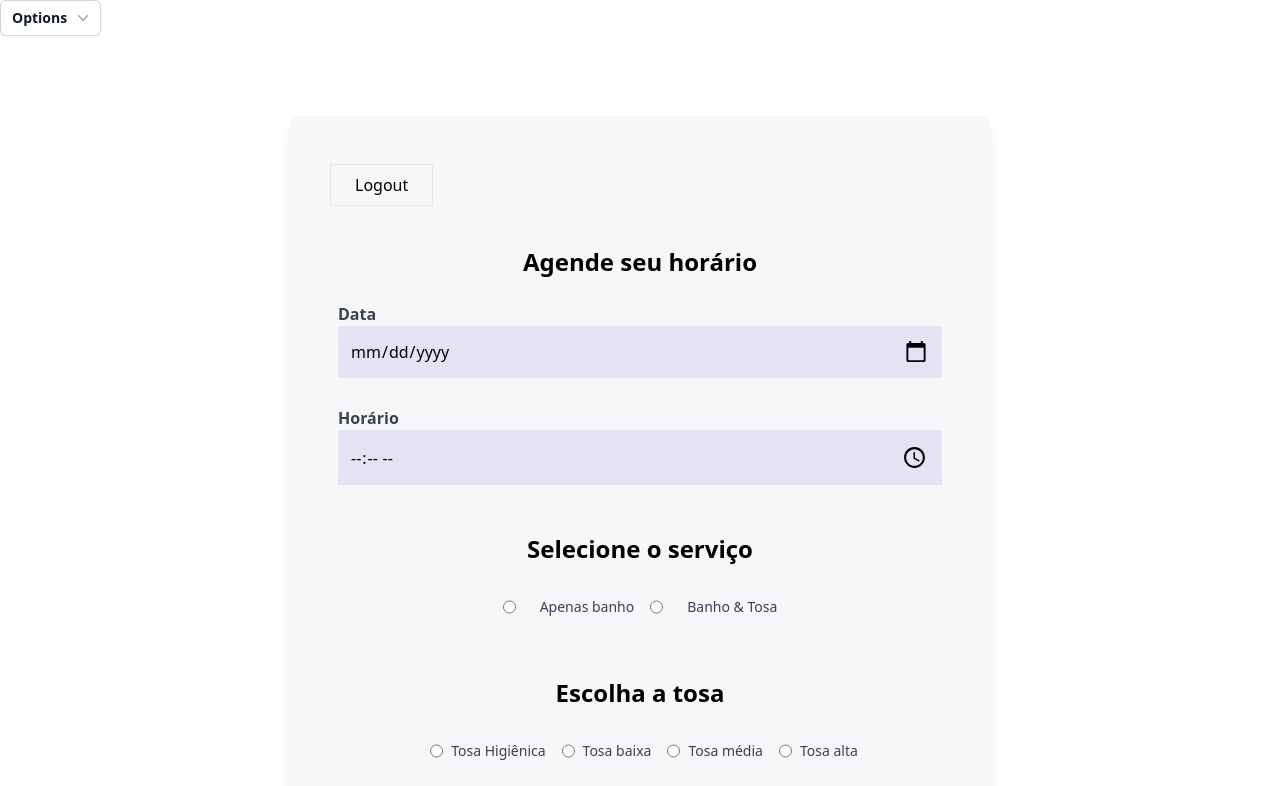
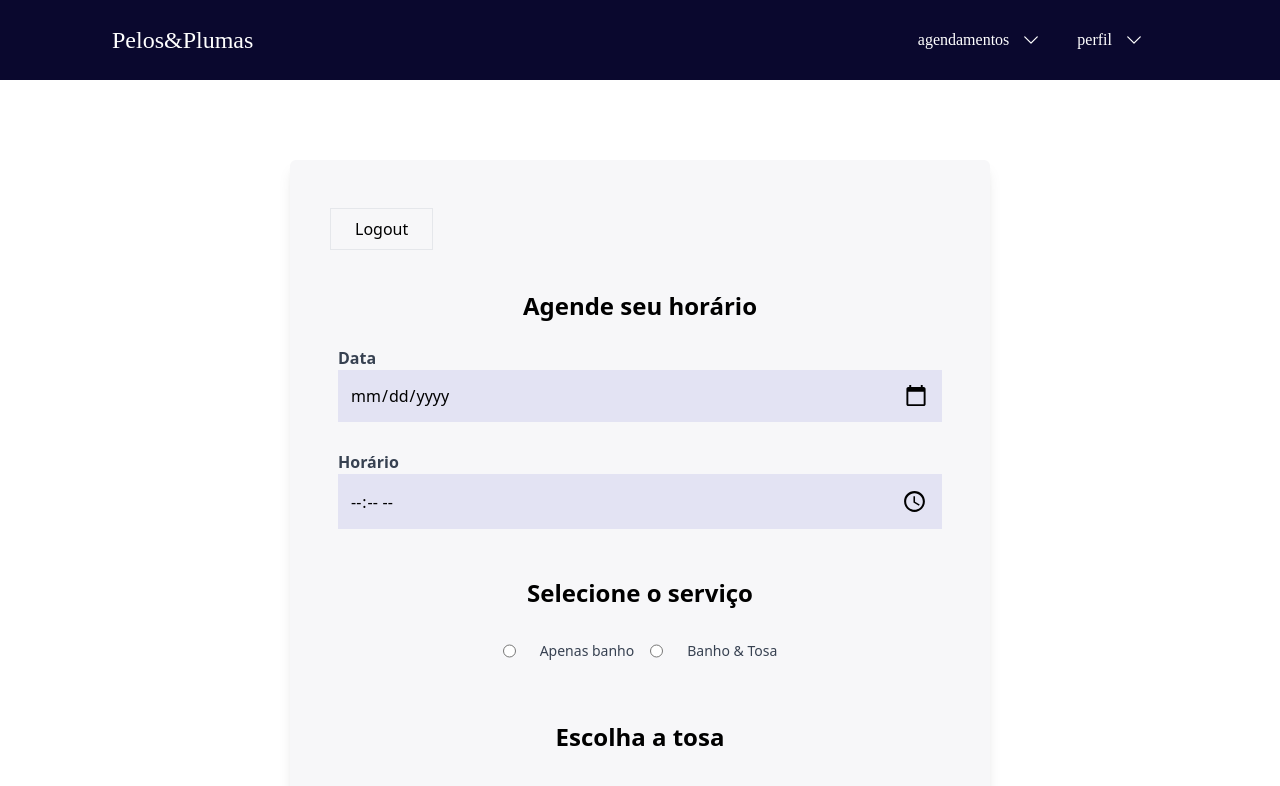
Before and after one commit to pamlotusia/impacta-petshop, a React (Create React App) app: page /home in a window 1280 px wide. Shown: the top 786 px of the page. Built offline with nearby package versions, Linux system fonts and the light colour scheme; no server answers; sample sign-in values are in the browser's storage.

Commit message:
navbar estilizado e funcionando falta agora: - adicionar função de sair ao botao - criar rotas das paginas

```diff
--- a/src/components/Navbar.jsx
+++ b/src/components/Navbar.jsx
@@ -1,7 +1,7 @@
 import React from 'react'
 import { Fragment } from 'react'
 import { Menu, Transition } from '@headlessui/react'
-import { ChevronDownIcon } from '@heroicons/react/20/solid'
+import { ChevronDownIcon } from '@heroicons/react/24/solid'
 
 function classNames(...classes) {
   return classes.filter(Boolean).join(' ')
@@ -9,14 +9,15 @@ function classNames(...classes) {
 
 const Navbar = () => {
   return (
-    <div>
-      <ul>
+    <div className='w-full h-20 flex  justify-between items-center px-8 text-white bg-[#0A082E] font-poppins'>
+      <h1 className='text-2xl font-medium ml-20'>Pelos&Plumas</h1>
+      <ul className='flex mr-20'>
         <li>
         <Menu as="div" className="relative inline-block text-left">
       <div>
-        <Menu.Button className="inline-flex w-full justify-center gap-x-1.5 rounded-md bg-white px-3 py-2 text-sm font-semibold text-gray-900 shadow-sm ring-1 ring-inset ring-gray-300 hover:bg-gray-50">
-          Options
-          <ChevronDownIcon className="-mr-1 h-5 w-5 text-gray-400" aria-hidden="true" />
+        <Menu.Button className="flex w-full justify-center items-center px-3 py-2 text-md">
+          agendamentos
+          <ChevronDownIcon className="mx-3 h-5 w-5 text-white" aria-hidden="true" />
         </Menu.Button>
       </div>
 
@@ -37,10 +38,78 @@ const Navbar = () => {
                   href="#"
                   className={classNames(
                     active ? 'bg-gray-100 text-gray-900' : 'text-gray-700',
-                    'block px-4 py-2 text-sm'
+                    'block px-4 py-2 text-md'
                   )}
                 >
-                  Account settings
+                  Histórico
+                </a>
+              )}
+            </Menu.Item>
+
+            <Menu.Item>
+              {({ active }) => (
+                <a
+                  href="#"
+                  className={classNames(
+                    active ? 'bg-gray-100 text-gray-900' : 'text-gray-700',
+                    'block px-4 py-2 text-md'
+                  )}
+                >
+                  Novo agendamento
+                </a>
+              )}
+            </Menu.Item>
+
+          </div>
+        </Menu.Items>
+      </Transition>
+    </Menu>
+        </li>
+
+        <li>
+        <Menu as="div" className="relative inline-block text-left">
+      <div>
+        <Menu.Button className="flex w-full justify-center items-center gap-x-1. px-3 py-2 text-md">
+          perfil
+          <ChevronDownIcon className="mx-3 h-5 w-5 text-white" aria-hidden="true" />
+        </Menu.Button>
+      </div>
+
+      <Transition
+        as={Fragment}
+        enter="transition ease-out duration-100"
+        enterFrom="transform opacity-0 scale-95"
+        enterTo="transform opacity-100 scale-100"
+        leave="transition ease-in duration-75"
+        leaveFrom="transform opacity-100 scale-100"
+        leaveTo="transform opacity-0 scale-95"
+      >
+        <Menu.Items className="absolute right-0 z-10 mt-2 w-56 origin-top-right rounded-md bg-white shadow-lg ring-1 ring-black ring-opacity-5 focus:outline-none">
+          <div className="py-1">
+            <Menu.Item>
+              {({ active }) => (
+                <a
+                  href="#"
+                  className={classNames(
+                    active ? 'bg-gray-100 text-gray-900' : 'text-gray-700',
+                    'block px-4 py-2 text-md'
+                  )}
+                >
+                  Meu perfil
+                </a>
+              )}
+            </Menu.Item>
+
+            <Menu.Item>
+              {({ active }) => (
+                <a
+                  href="#"
+                  className={classNames(
+                    active ? 'bg-gray-100 text-gray-900' : 'text-gray-700',
+                    'block px-4 py-2 text-md'
+                  )}
+                >
+                  Cadastrar pet
                 </a>
               )}
             </Menu.Item>
@@ -50,23 +119,10 @@ const Navbar = () => {
                   href="#"
                   className={classNames(
                     active ? 'bg-gray-100 text-gray-900' : 'text-gray-700',
-                    'block px-4 py-2 text-sm'
+                    'block px-4 py-2 text-md'
                   )}
                 >
-                  Support
-                </a>
-              )}
-            </Menu.Item>
-            <Menu.Item>
-              {({ active }) => (
-                <a
-                  href="#"
-                  className={classNames(
-                    active ? 'bg-gray-100 text-gray-900' : 'text-gray-700',
-                    'block px-4 py-2 text-sm'
-                  )}
-                >
-                  License
+                  Meus pets
                 </a>
               )}
             </Menu.Item>
@@ -77,10 +133,10 @@ const Navbar = () => {
                     type="submit"
                     className={classNames(
                       active ? 'bg-gray-100 text-gray-900' : 'text-gray-700',
-                      'block w-full px-4 py-2 text-left text-sm'
+                      'block w-full px-4 py-2 text-left text-md'
                     )}
                   >
-                    Sign out
+                    Sair
                   </button>
                 )}
               </Menu.Item>
@@ -90,6 +146,7 @@ const Navbar = () => {
       </Transition>
     </Menu>
         </li>
+
       </ul>
     </div>
   )
--- a/src/index.css
+++ b/src/index.css
@@ -25,8 +25,11 @@
   border-radius: 6px;
 }
 
+.font-poppins{
+  font-family: 'Poppins';
+}
 .login-img{
-  margin-bottom: -8.5px
+  margin-bottom: -8.5px;
 }
 
 .date-input::-webkit-calendar-picker-indicator {
```
